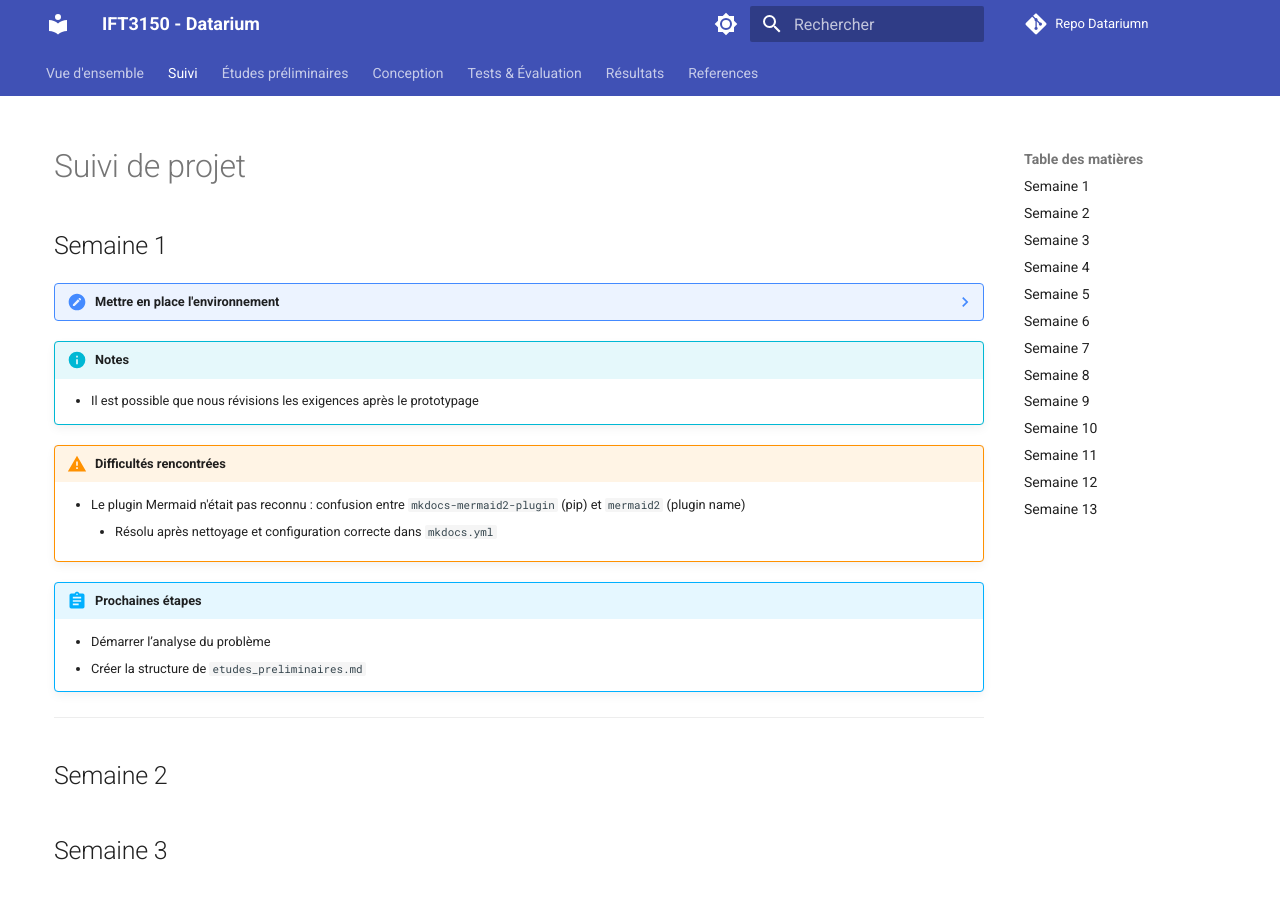
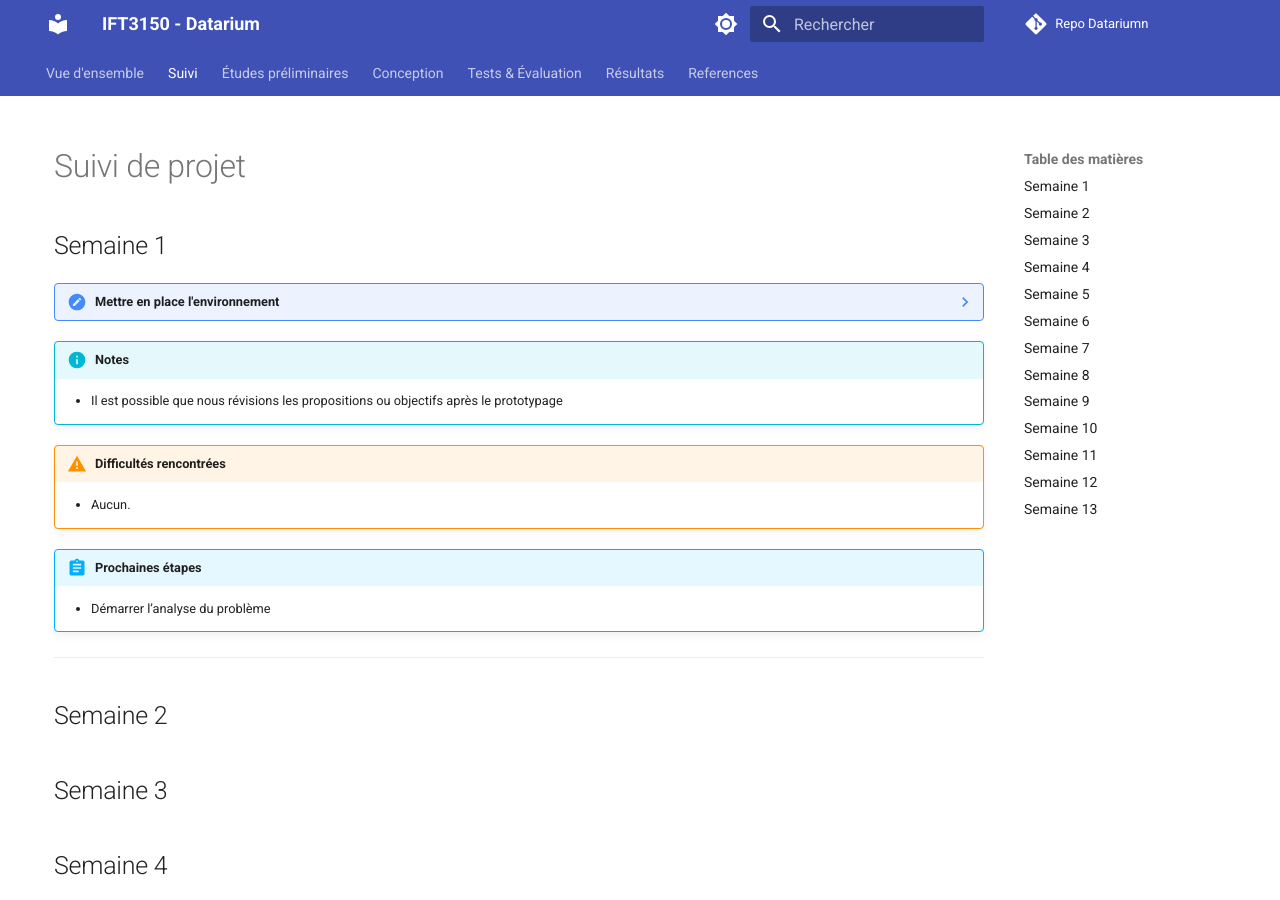
Before and after one commit to protolabo/datarium, an MkDocs documentation site: the page built from docs/suivi.md, in a window 1280 px wide and 900 px high. Built offline with MkDocs 1.6.1 and Material for MkDocs 9.7.7, drawn with Linux system fonts in a browser that asks for light colours; comment, search, counter and statistics services are not loaded.

Commit message:
Mis a jour fichier suivi

```diff
--- a/docs/suivi.md
+++ b/docs/suivi.md
@@ -3,23 +3,20 @@
 ## Semaine 1
 
 ??? note "Mettre en place l'environnement"
-    - [x] Lorem ipsum dolor sit amet, consectetur adipiscing elit
-    - [ ] Vestibulum convallis sit amet nisi a tincidunt
-        * [x] In hac habitasse platea dictumst
-        * [x] In scelerisque nibh non dolor mollis congue sed et metus
-        * [ ] Praesent sed risus massa
-    - [ ] Aenean pretium efficitur erat, donec pharetra, ligula non scelerisque
+    - [x] Faire la description du projet (par Reine)
+    - [ ] Ecrire le contexte
+    - [ ] Ecrire la problematique ou les motivations
+    - [ ] Ecrire les propositions et objectifs
+
 
 !!! info "Notes"
-    - Il est possible que nous révisions les exigences après le prototypage
+    - Il est possible que nous révisions les propositions ou objectifs après le prototypage
 
 !!! warning "Difficultés rencontrées"
-    - Le plugin Mermaid n'était pas reconnu : confusion entre `mkdocs-mermaid2-plugin` (pip) et `mermaid2` (plugin name)
-        - Résolu après nettoyage et configuration correcte dans `mkdocs.yml`
+    - Aucun.
 
 !!! abstract "Prochaines étapes"
     - Démarrer l’analyse du problème
-    - Créer la structure de `etudes_preliminaires.md`
 
 ---
 
```
